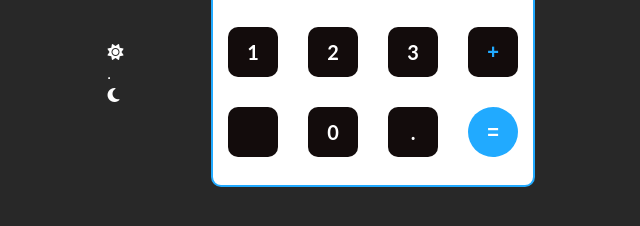
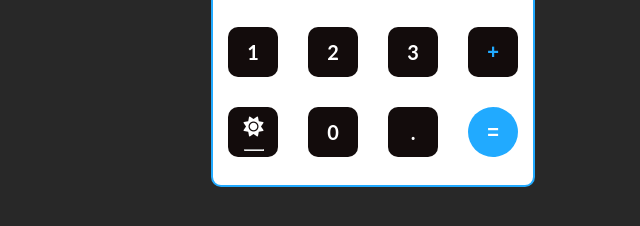
Before and after one commit to KenthJGab/calculator-with-dark-light-mode, a plain HTML site: page index.html in a window 1280 px wide. Shown: the part 382-608 px from the top of the page, 267-907 px from the left. Drawn offline with Linux system fonts and the light colour scheme.

Commit message:
Add files via upload

```diff
--- a/index.html
+++ b/index.html
@@ -44,7 +44,13 @@
                 <button class="number" id="2">2</button>
                 <button class="number" id="3">3</button>
                 <button class="operator" id="+">+</button>
-                <button class="empty" id="empty"></button>
+                <button class="empty" id="empty">
+                <div class="toggle-button" id="theme-toggle" onclick="toggleTheme()">
+                        <i class="fas fa-sun"></i>
+                        <hr class="sunLine">
+                        <i class="fas fa-moon"></i>
+                </div>
+                </button>
                 <button class="number" id="0">0</button>
                 <button class="number" id=".">.</button> <!-- Added the decimal point button -->
                 <button class="operator equal-to" id="=">=</button>
@@ -53,11 +59,7 @@
         </div>
         <!-- end of calculator base -->
     </section>
-    <div class="toggle-button" id="theme-toggle" onclick="toggleTheme()">
-        <i class="fas fa-sun"></i>
-        <hr class="sunLine">
-        <i class="fas fa-moon"></i>
-    </div>
+
 <script src="./script.js"></script>
 </body>
 </html>
--- a/style.css
+++ b/style.css
@@ -26,10 +26,10 @@ body.light-mode {
 }
 
 .toggle-button {
-	padding-left: 29%;
-	margin-top: -12.5%;
+	padding-left: 25%;
+	margin-top: 20%;
 	float: left;
-	width: 0;
+	width: 10;
 }
 
 .calculator-base.light-mode .output {
@@ -37,9 +37,8 @@ body.light-mode {
 	/* Black text color in light mode */
 }
 
-.sunLine {
-	margin-top: 15px;
-}
+
+
 
 .calculator-base {
 	width: 320px;
```
